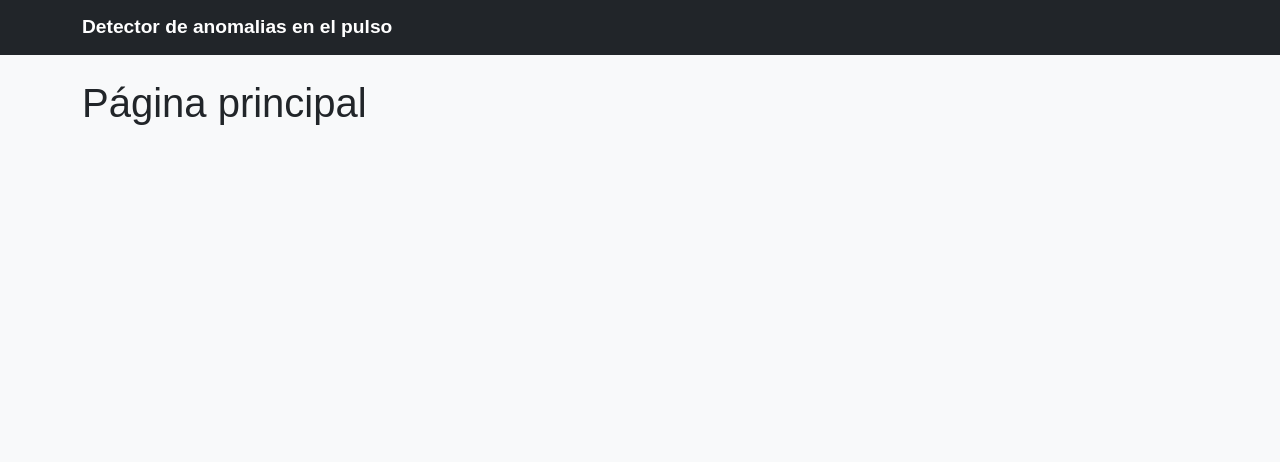
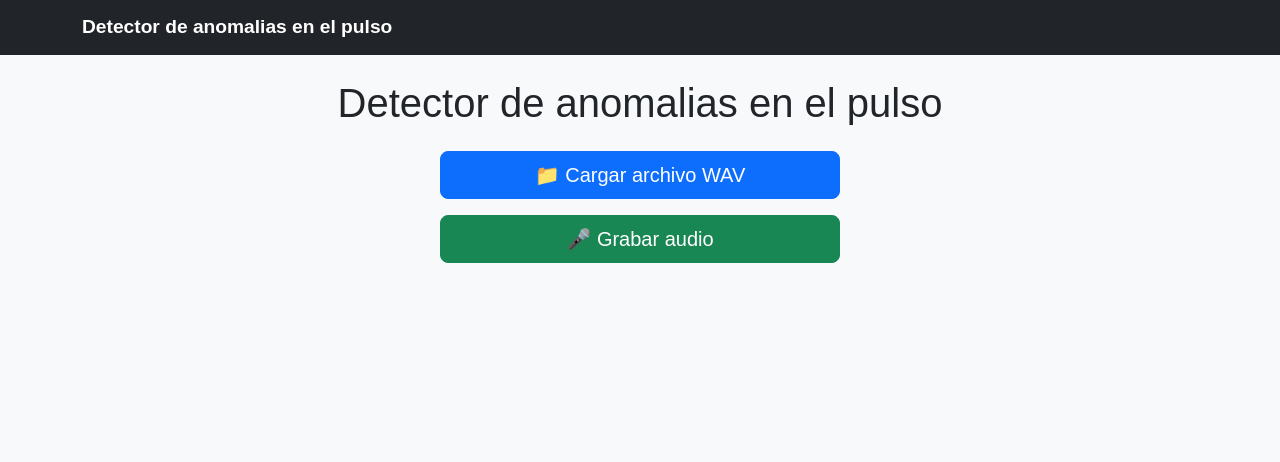
Before and after one commit to LeonHatches/Proyecto_final_FFT_Grupo_3, a Django app: page / in a window 1280 px wide. Shown: the top 462 px of the page. Run offline with Django 5.2, Linux system fonts and the light colour scheme.

Commit message:
Se completa base de index.html

```diff
--- a/fft_project/cardiac_project/monitor/templates/monitor/index.html
+++ b/fft_project/cardiac_project/monitor/templates/monitor/index.html
@@ -3,5 +3,15 @@
 {% block title %}Inicio{% endblock title %}
 
 {% block content %}
-<h1>Página principal</h1>
+<h1 class="text-center mb-4">Detector de anomalias en el pulso</h1>
+
+<div class="d-flex flex-column align-items-center gap-3 mt-4">
+   <a href="{% url 'upload' %}" class="btn btn-primary btn-lg w-75" style="max-width: 400px;">
+        📁 Cargar archivo WAV
+    </a>
+
+    <a href="{% url 'record' %}" class="btn btn-success btn-lg w-75" style="max-width: 400px;">
+        🎤 Grabar audio
+    </a>
+</div>
 {% endblock %}
```
